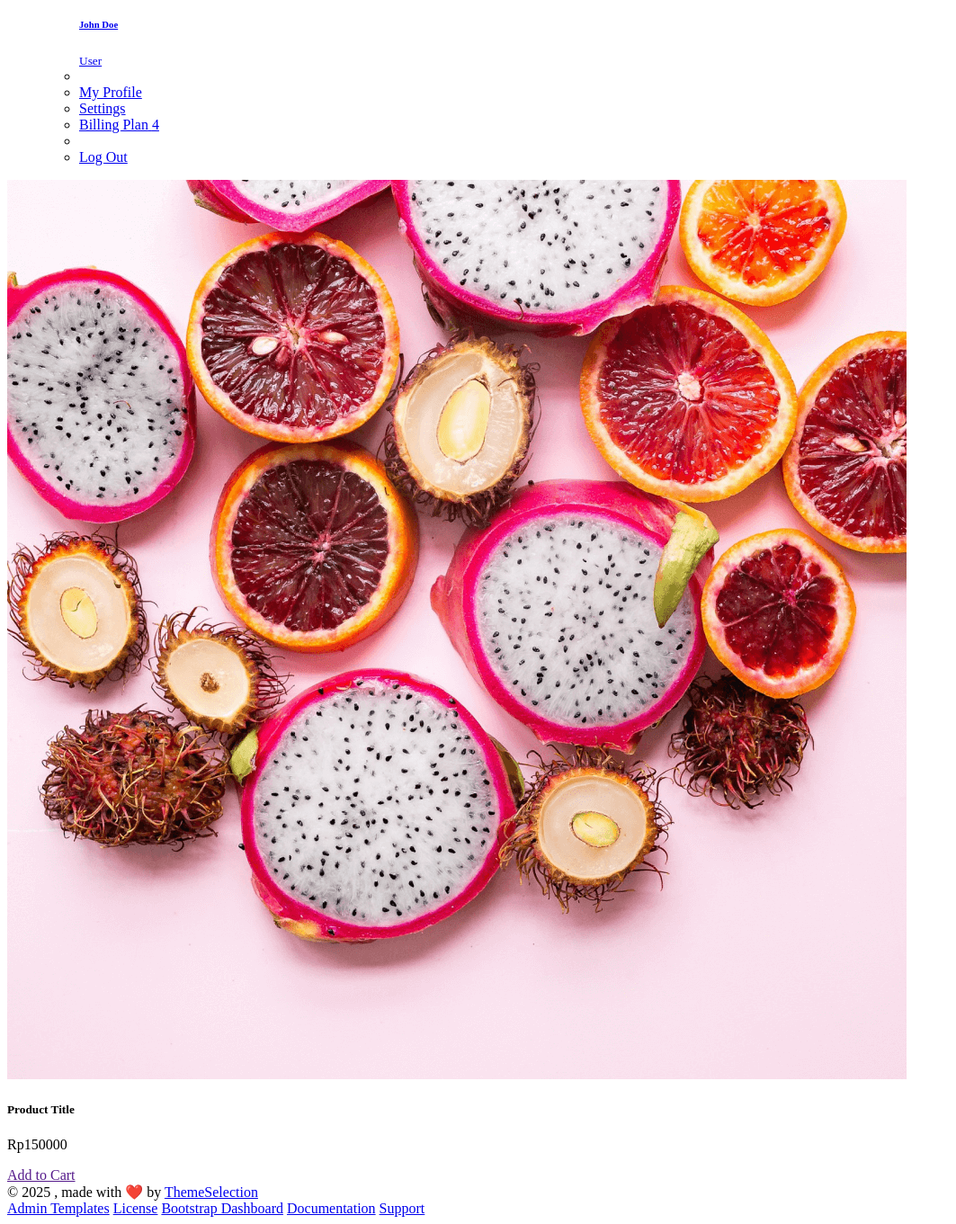
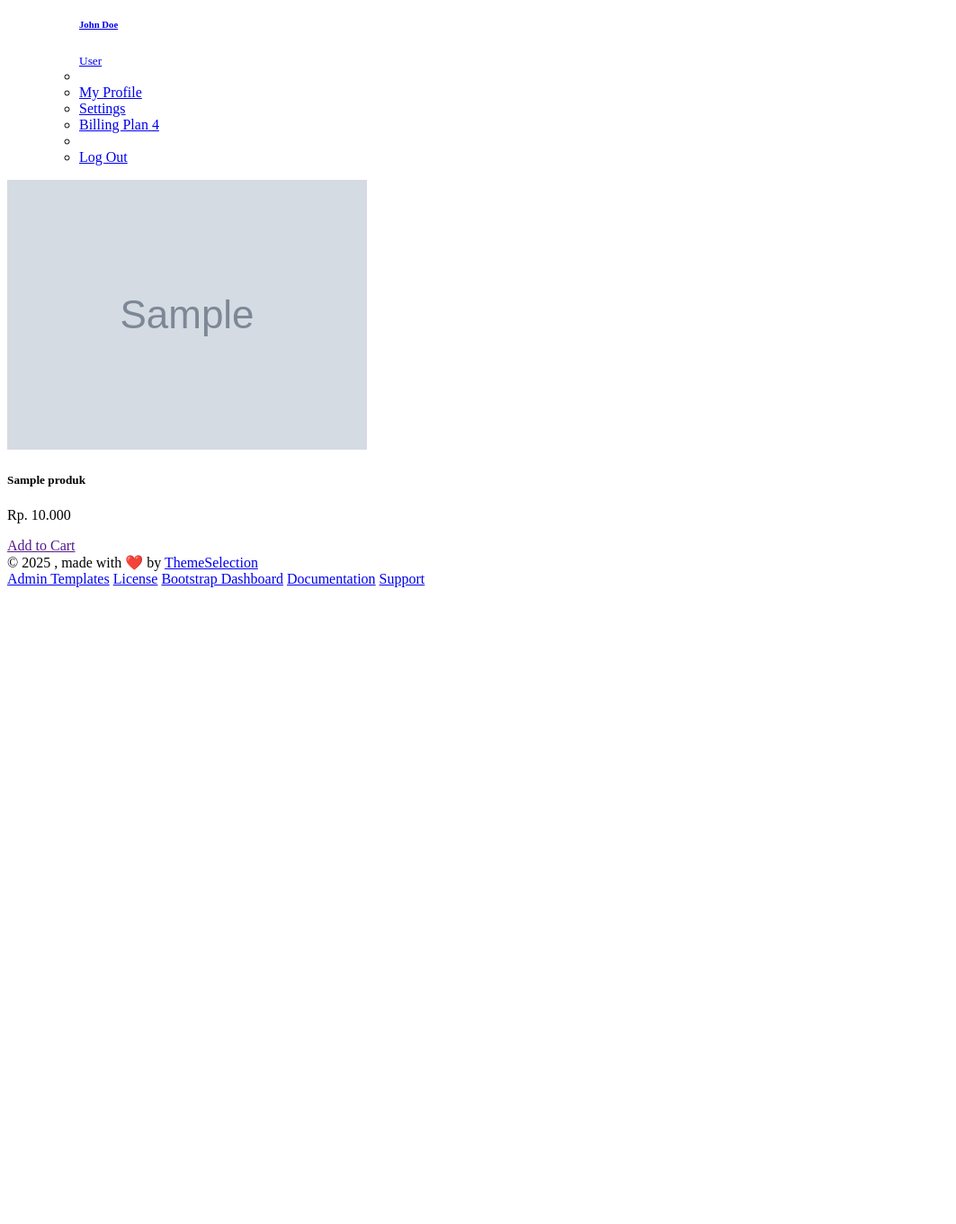
Before and after one commit to muhamadhusnaya/uas-pwl, a CodeIgniter 4 app: the page made by app/Views/user/home.php in a window 1280 px wide. Shown: the part 556-1917 px from the top of the page at 90% size, without its empty margins (0-1063 px from the left). After the commit the page ends 1209 px from the top, so only its background shows below. Run offline with PHP 8.4 and a stand-in for CodeIgniter, Linux system fonts and the light colour scheme; the template is opened without the code that fills it: most values are stand-ins (such as "Sample title", 1, 10 or a date in 2020); grey boxes marked "Sample" are stand-in pictures; some libraries are stand-ins or nearby versions.

Commit message:
Update Home produk with database

```diff
--- a/app/Views/user/home.php
+++ b/app/Views/user/home.php
@@ -1,17 +1,17 @@
 <?= $this->extend('layout/layout_user') ?>
 <?= $this->section('content') ?>
 <div class="row mb-12 g-6">
+    <?php foreach ($produk as $item) : ?>
         <div class="col-md-6 col-lg-4">
             <div class="card h-100">
-        <img class="card-img-top" src="sneat-bootstrap-html-admin-template-free-v3.0.0/sneat-bootstrap-html-admin-template-free/assets/img/elements/2.png" alt="Card image cap" />
+                <img class="card-img-top" src="<?= base_url('img/produk/' . $item['images']) ?>" alt="<?= esc($item['name']) ?>"/>
                 <div class="card-body">
-            <h5 class="card-title">Product Title</h5>
-            <p class="card-text">
-            Rp150000
-            </p>
+                    <h5 class="card-title"><?= esc($item['name']) ?></h5>
+                    <p class="card-text">Rp. <?= number_format($item['price'], 0, ',', '.') ?>.000</p>
                     <a href="" class="btn btn-outline-primary">Add to Cart</a>
                 </div>
             </div>
         </div>
+    <?php endforeach; ?>
 </div>
 <?= $this->endSection() ?>
```
Also changed, not shown: app/Controllers/Home.php (+14 -1 lines), public/img/produk/1751854737_09ea65094c323beeca4c.png (added), public/img/produk/1751854737_bf42459ad42294787125.png (added), public/img/produk/1751854797_45043d38253819887633.png (added). Lines whose indentation alone changed are shown as unchanged.
